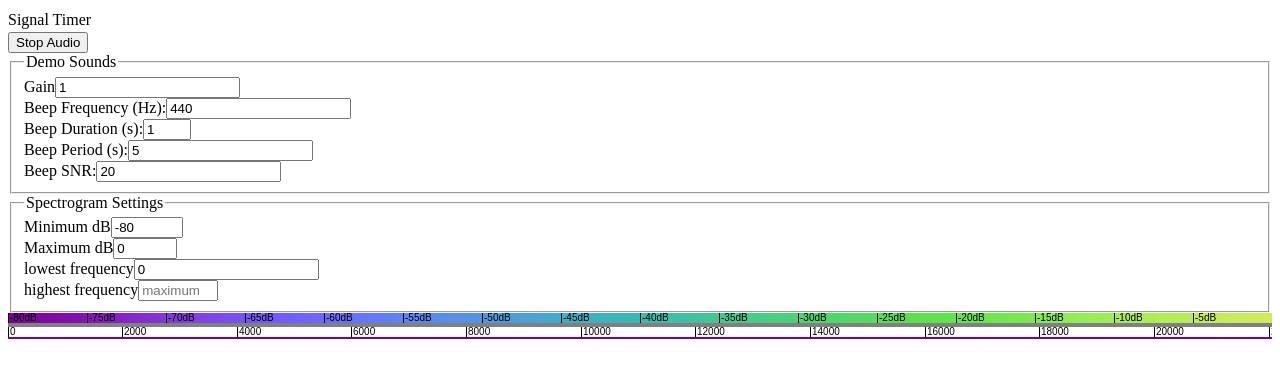
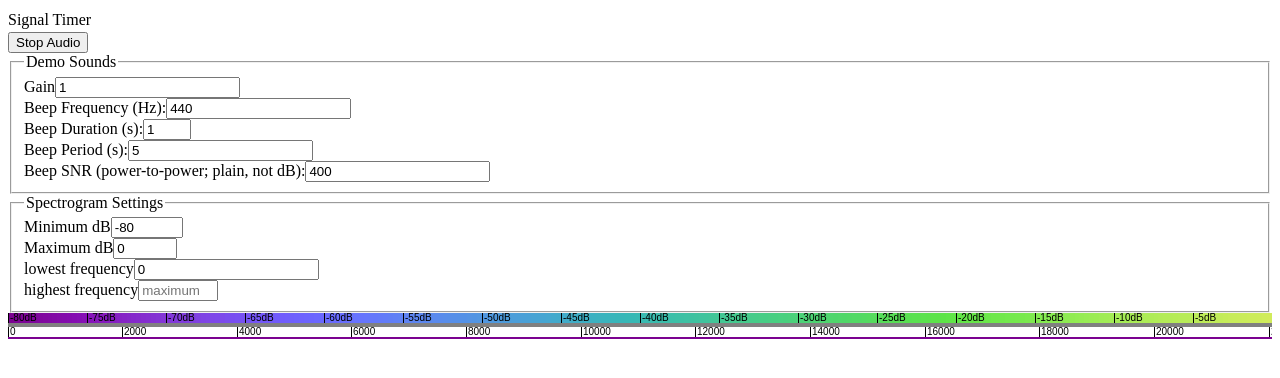
Before and after one commit to ChrisJohnsen/WebAudio-signal-timer, a Vue app: page / in a window 1280 px wide. Both pictures are taken after a click on the button "Start Audio". Shown: the top 378 px of the page. Built offline with nearby package versions, Linux system fonts and the light colour scheme.

Commit message:
adjust beep:noise SNR usage
Since SNR is usually power-to-power, we need a square root before we
apply it to the GainNode, which deals with amplitude.

SNR = P_signal/P_noise = (A_signal/A_noise)^2

```diff
--- a/src/App.vue
+++ b/src/App.vue
@@ -9,7 +9,7 @@ const running = ref(false)
 const startStopText = computed(() => (running.value ? 'Stop Audio' : 'Start Audio'))
 
 // test audio settings
-const snr = ref(20)
+const snr = ref(400)
 const gain = ref(1)
 const frequency = ref(440)
 const duration = ref(1)
@@ -94,7 +94,7 @@ const startStop = () => {
         ><input id="beep-period" type="number" v-model="period" min="1" />
       </div>
       <div>
-        <label for="beep-snr">Beep SNR:</label
+        <label for="beep-snr">Beep SNR (power-to-power; plain, not dB):</label
         ><input id="beep-snr" type="number" v-model="snr" min="0" />
       </div>
     </fieldset>
--- a/src/composables/useNoisyPeriodicBeep.ts
+++ b/src/composables/useNoisyPeriodicBeep.ts
@@ -18,10 +18,17 @@ export default function useNoisyPeriodicBeep(
   gainParam: AudioParam
 } {
   const snrRef = toRef(snr)
+  // SNR is power/power, which is also (amplitude/amplitude)^2
+  // SNR = P_sig/P_noise = (A_sig/A_noise)^2
+  // SNR_dB = 10*log10(SNR)
+  // A_sig = 1
+  // SNR = A_noise^(-2)
+  // A_noise = SNR^(-1/2)
+  // A_noise = 10^(-SNR_dB/20)
   const noise = useWhiteNoise(
     audioContext,
     5,
-    computed(() => 1 / snrRef.value)
+    computed(() => snrRef.value ** -0.5)
   )
   const beeper = useBeep(audioContext, beep.frequency)
 
```
